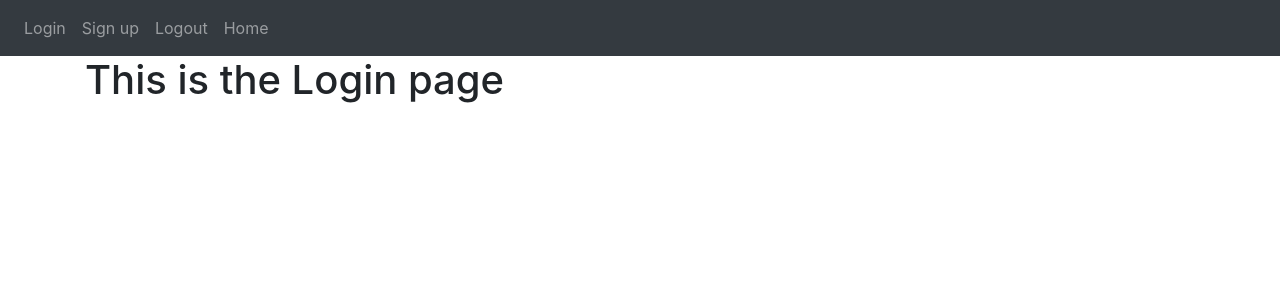
After one commit to wverbeeck/PythonWebAppToDo, a Flask app: template website/templates/login.html in a window 1280 px wide. The commit adds this page. Shown: the top 300 px of the page. Run offline with Flask 2, Linux system fonts and the light colour scheme; the template is opened without the code that fills it, so the values that code supplies are empty; some libraries are stand-ins or nearby versions.

```diff
--- a/website/templates/base.html
+++ b/website/templates/base.html
@@ -19,11 +19,26 @@
 </head>
 <body>
     <nav class="navbar navbar-expand-lg navbar-dark bg-dark">
-        <button class="navbar-toggle" type="button" data-toggle="collapse" data-targe="#navbar" >
+        <button class="navbar-toggler" type="button" data-toggle="collapse" data-target="#navbar" >
             <span class="navbar-toggler-icon"></span>
         </button>
+        <div class="collapse navbar-collapse" id="navbar">
+            <div class="navbar-nav">
+                <a class="nav-item nav-link" id="login" href="/login">Login</a>
+                <a class="nav-item nav-link" id="signUp" href="/sign-up">Sign up</a>
+                <a class="nav-item nav-link" id="Logout" href="/logout">Logout</a>
+                <a class="nav-item nav-link" id="home" href="/">Home</a>
+            </div>
+        </div>
     </nav>
 
+
+    <div class="container">
+        {% block content %}
+
+        {% endblock %}
+
+    </div>
 
     <script
     src="https://code.jquery.com/jquery-3.2.1.slim.min.js"
--- /dev/null
+++ b/website/templates/login.html
@@ -0,0 +1,9 @@
+{% extends "base.html" %}
+{% block title %}Login{% endblock %}
+{% block content %}
+    <h1>
+        This is the Login page
+    </h1>
+    <p></p>
+
+{% endblock %}
--- a/website/views.py
+++ b/website/views.py
@@ -1,7 +1,7 @@
-from flask import Blueprint
+from flask import Blueprint, render_template
 
 views = Blueprint('views', __name__)
 
 @views.route('/')
 def home():
-    return "<h1>TEST</h1>"
+    return render_template("home.html")
```
Also changed, not shown: website/auth.py (+5 -3 lines), website/templates/home.html (added, +7 -0 lines), website/templates/signup.html (added, +7 -0 lines).
